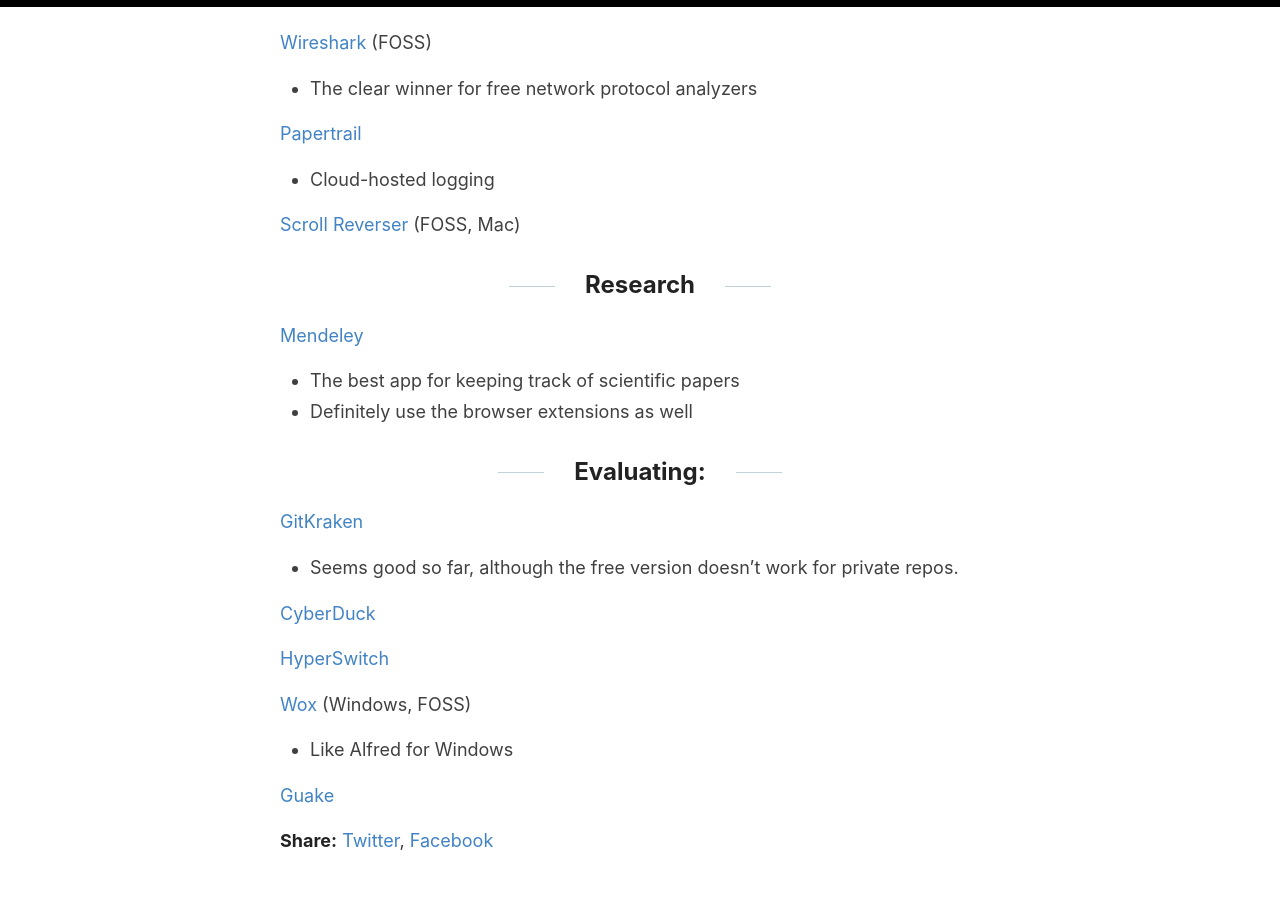
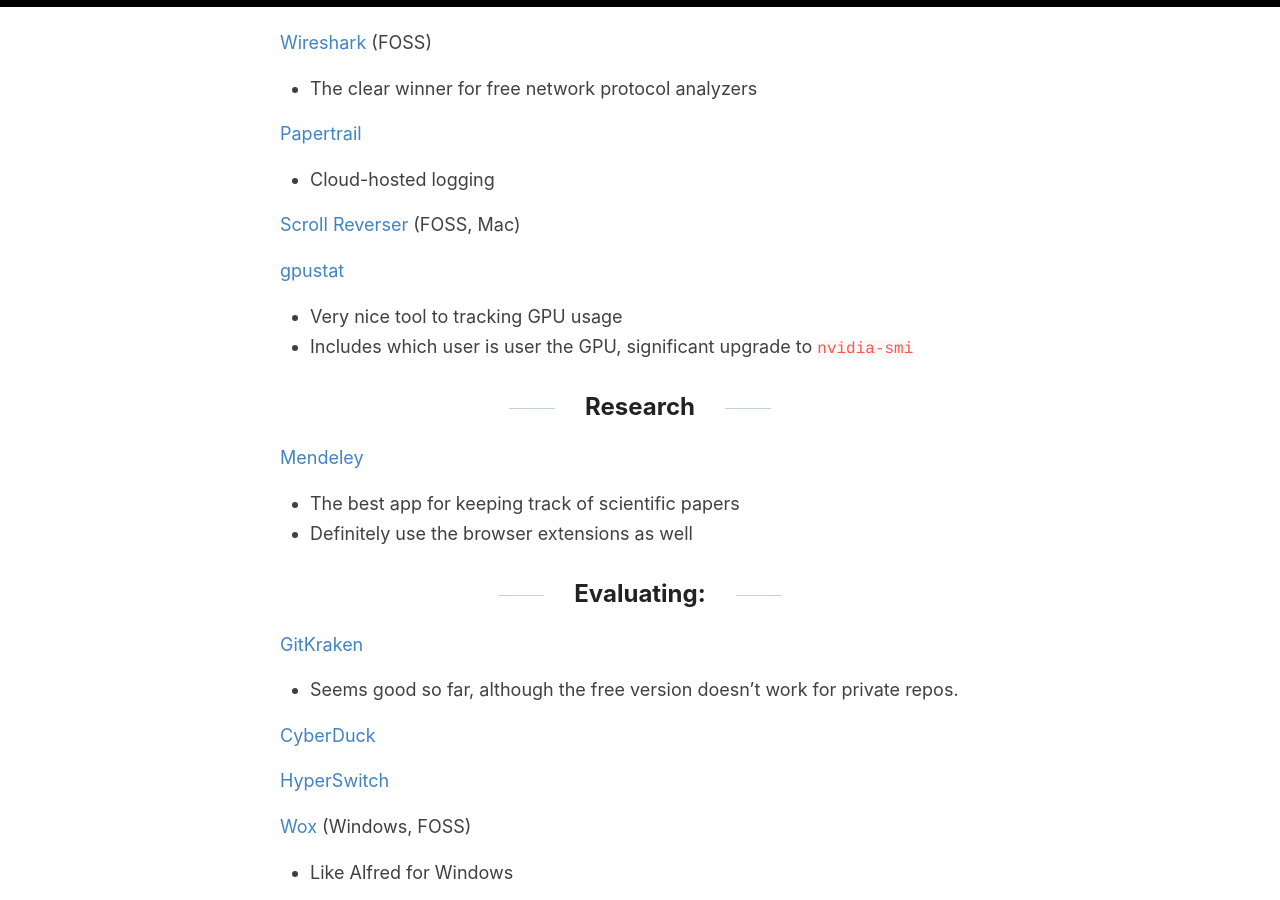
Before and after one commit to jss367/blog, a Jekyll site: the page built from _posts/2018-10-10-Software-I-Use.md, in a window 1280 px wide and 900 px high, scrolled down 10537 px. Built offline with Jekyll 4.4.1, drawn with Linux system fonts in a browser that asks for light colours.

Commit message:
Update 2018-10-10-Software-I-Use.md

```diff
--- a/_posts/2018-10-10-Software-I-Use.md
+++ b/_posts/2018-10-10-Software-I-Use.md
@@ -325,6 +325,10 @@ Honorable mentions:
 
 [Scroll Reverser](https://pilotmoon.com/scrollreverser/) (FOSS, Mac)
 
+[gpustat](https://github.com/wookayin/gpustat)
+* Very nice tool to tracking GPU usage
+* Includes which user is user the GPU, significant upgrade to `nvidia-smi`
+
 ## Research
 
 [Mendeley](https://www.mendeley.com/download-desktop-new/)
```
